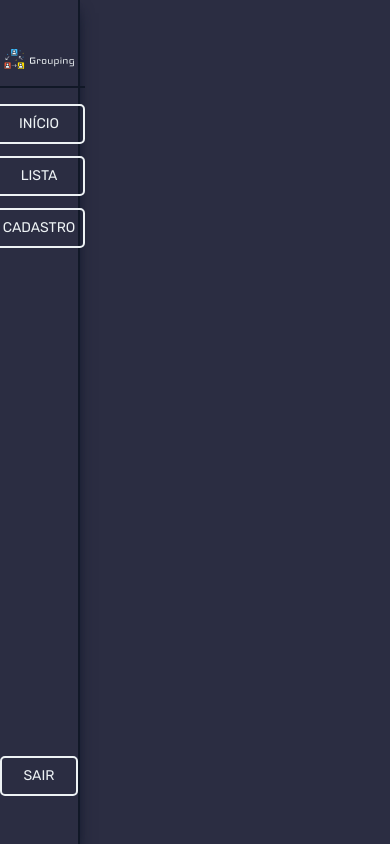
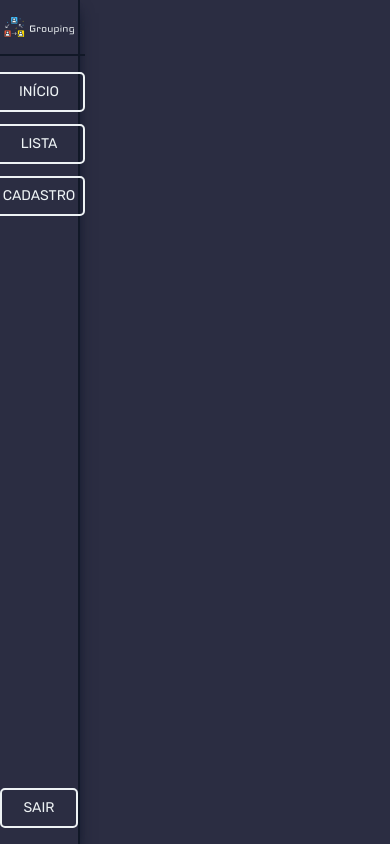
Before and after one commit to ieiradouglas/gping, a React (Vite) app: page /register in a window 390 px wide. Built offline with nearby package versions, Linux system fonts and the light colour scheme.

Commit message:
Adicionando padding

```diff
--- a/src/components/Aside/index.jsx
+++ b/src/components/Aside/index.jsx
@@ -10,7 +10,7 @@ export default function Aside({children}){
 
   return(
     <div className="flex flex-row h-screen">
-      <aside className=" flex flex-col items-center justify-between flex-1 max-w-[180px] border-gray-900 border-r-2 border-solid shadow-lg shadow-slate-900 md:max-w-[80px] md:py-8">
+      <aside className=" flex flex-col items-center justify-between flex-1 max-w-[180px] border-gray-900 border-r-2 border-solid shadow-lg shadow-slate-900 md:max-w-[80px]">
         <div>
           <img className="p-[10px] py-4 border-gray-900 border-b-2 border-solid " src={logoVertical} />
           <div className="flex flex-col gap-3 items-center mt-4 text-center uppercase text-[#EDF2F4]">
@@ -21,7 +21,7 @@ export default function Aside({children}){
         </div>
         <Button onClick={()=>logout()} className="w-full max-w-[150px] h-10 p-2 mb-4 uppercase" text="Sair" to="/"/>
       </aside>
-      <main className="flex-1 overflow-auto md:py-8">
+      <main className="flex-1 overflow-auto md:pt-4 md:pb-10">
         {children}
       </main>
     </div>
```
